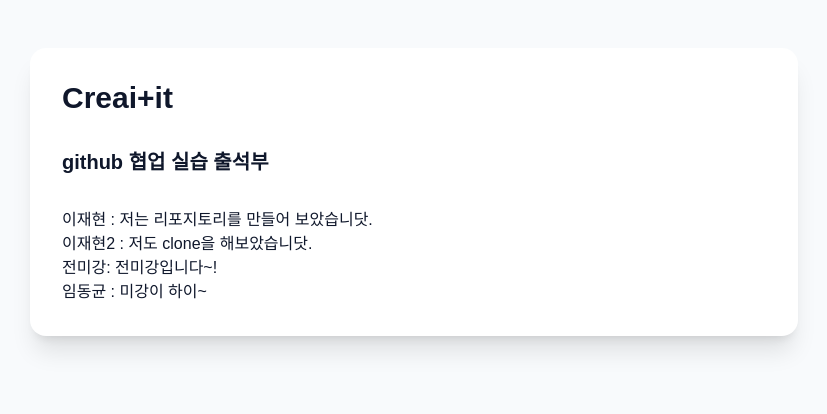
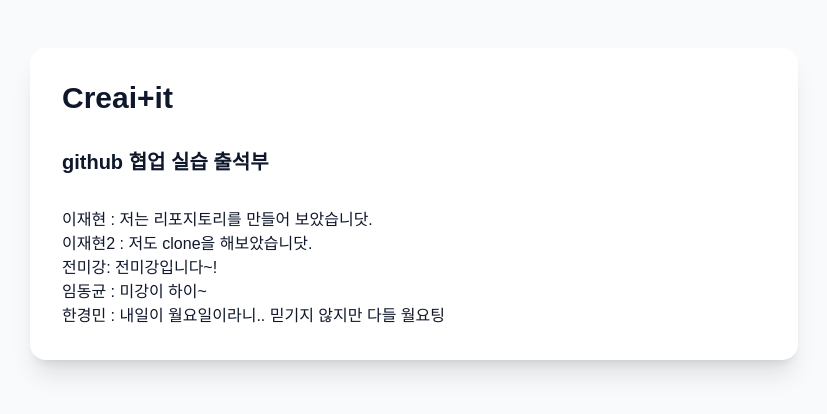
Before and after one commit to jayyi418/lets-creaiit, a Next.js app: page / in a window 1280 px wide. Shown: the top 414 px of the page, without its empty margins (226-1053 px from the left). Built offline with nearby package versions, Linux system fonts and the light colour scheme.

Commit message:
Add my name

```diff
--- a/app/page.tsx
+++ b/app/page.tsx
@@ -6,9 +6,10 @@ export default function Home() {
         <h1 className="text-xl font-bold mb-8">github 협업 실습 출석부</h1>
 
         <p>이재현 : 저는 리포지토리를 만들어 보았습니닷.<br></br>
-        이재현2 : 저도 clone을 해보았습니닷.</p>
+          이재현2 : 저도 clone을 해보았습니닷.</p>
         <p>전미강: 전미강입니다~!</p>
         <p>임동균 : 미강이 하이~</p>
+        <p>한경민 : 내일이 월요일이라니.. 믿기지 않지만 다들 월요팅</p>
         {/*요기 수정해서 push하기*/}
 
 
```
Also changed, not shown: 1 other file (tests, documents, lock files or other folders).
